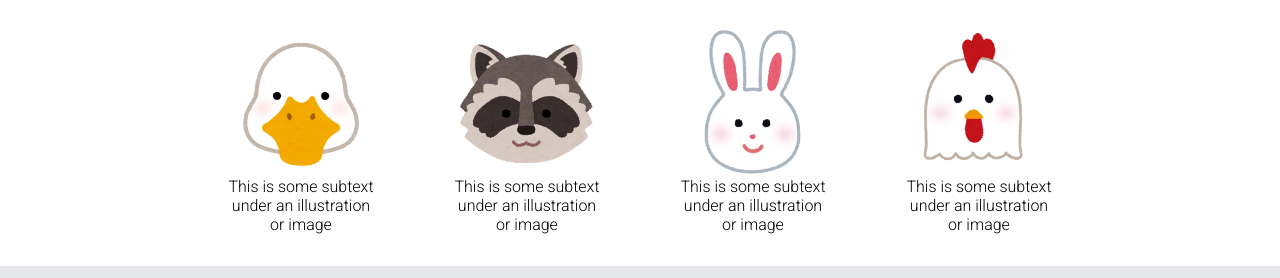
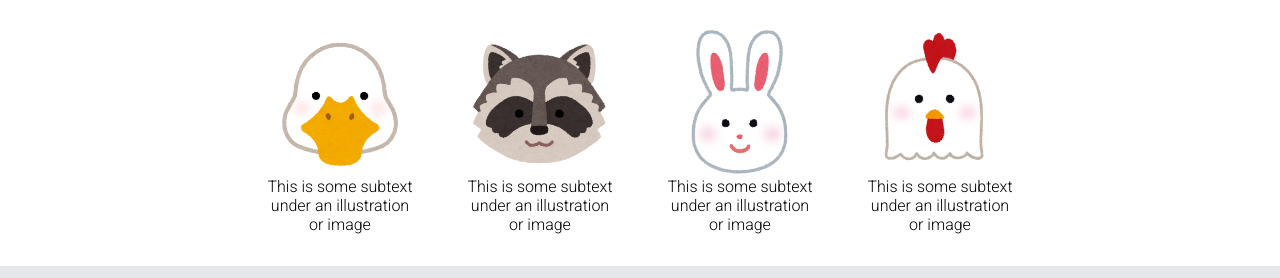
Before and after one commit to natsume-al7/landing-page, a plain HTML site: page index.html in a window 1280 px wide. Shown: the part 346-624 px from the top of the page. Drawn offline with Linux system fonts and the light colour scheme.

Commit message:
Update card centering and spacing

```diff
--- a/style/style.css
+++ b/style/style.css
@@ -81,8 +81,8 @@ h2 {
 
 .cards {
     display: flex;
-    gap: 10px;
-    justify-content: space-evenly;
+    gap: 50px;
+    justify-content: center;
 }
 
 .card {
```
